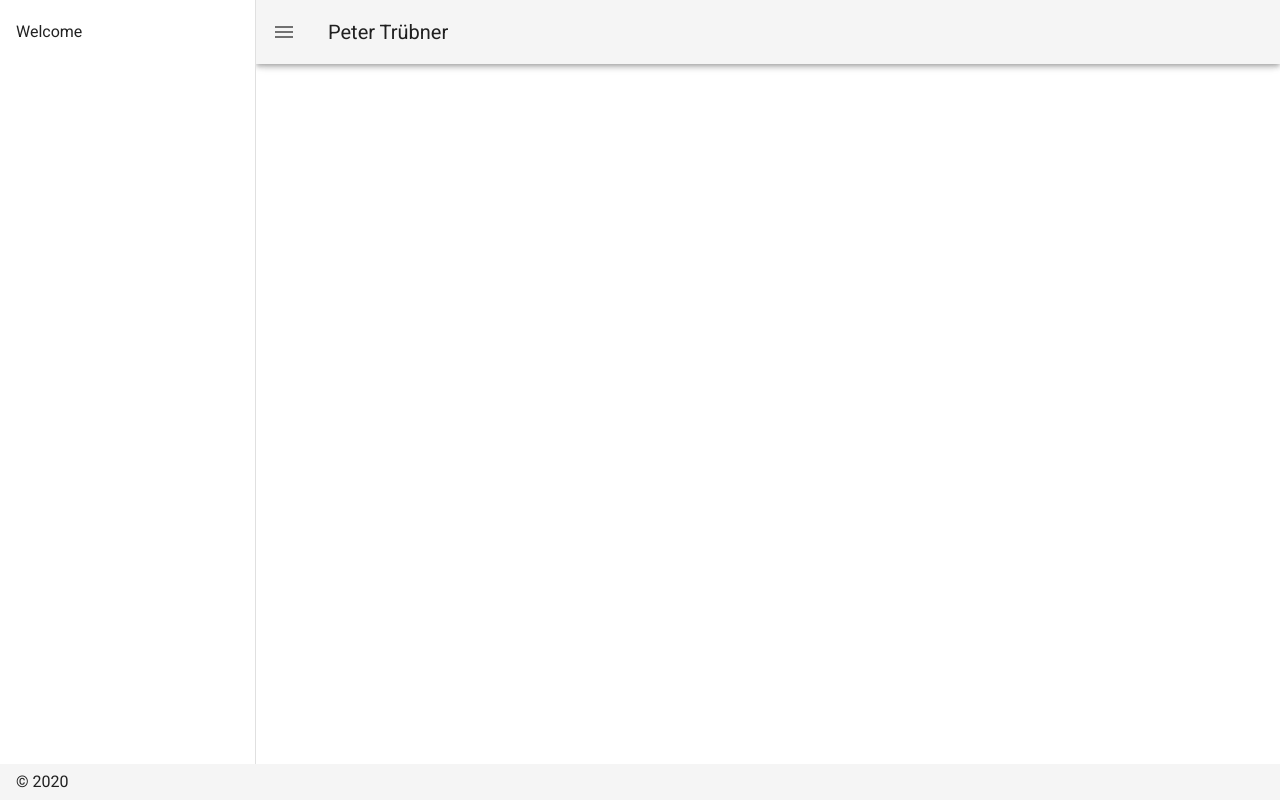
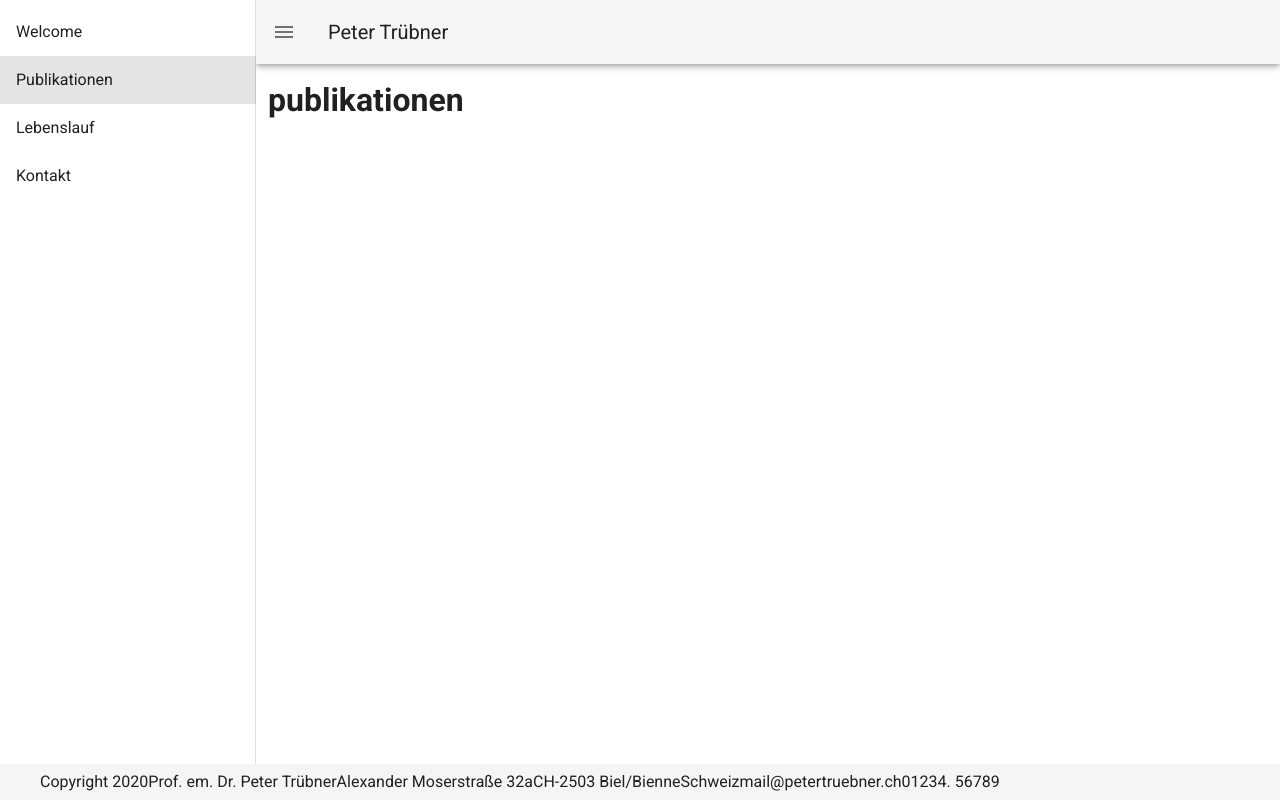
Before and after one commit to Schaeferjo/peter-truebner, a Nuxt app: page /publikationen in a window 1280 px wide. Both pictures are taken after a click on the button 28 px from the left and 32 px from the top of the page. Built offline with nearby package versions, Linux system fonts and the light colour scheme.

Commit message:
New page structure and new pages

```diff
--- /dev/null
+++ b/components/footer.vue
@@ -0,0 +1,22 @@
+<template>
+  <v-footer app>
+    <ul>
+      <li>Copyright {{ new Date().getFullYear() }}</li>
+      <li>Prof. em. Dr. Peter Trübner</li>
+      <li>Alexander Moserstraße 32a</li>
+      <li>CH-2503 Biel/Bienne</li>
+      <li>Schweiz</li>
+      <li>mail@petertruebner.ch</li>
+      <li>01234. 56789</li>
+    </ul>
+  </v-footer>
+</template>
+
+<style lang="scss" scoped>
+ul {
+  list-style-type: none;
+  li {
+    display: inline-block;
+  }
+}
+</style>
--- /dev/null
+++ b/components/header.vue
@@ -0,0 +1,50 @@
+<template>
+  <v-navigation-drawer v-model="drawer" fixed app>
+    <v-list>
+      <v-list-item
+        v-for="(item, i) in items"
+        :key="i"
+        :to="item.to"
+        router
+        exact
+      >
+        <v-list-item-content>
+          <v-list-item-title v-text="item.title" />
+        </v-list-item-content>
+      </v-list-item>
+    </v-list>
+  </v-navigation-drawer>
+</template>
+
+<script>
+export default {
+  props: {
+    drawer: {
+      type: Boolean,
+      required: true,
+    },
+  },
+  data() {
+    return {
+      items: [
+        {
+          title: 'Welcome',
+          to: '/',
+        },
+        {
+          title: 'Publikationen',
+          to: '/publikationen',
+        },
+        {
+          title: 'Lebenslauf',
+          to: '/lebenslauf',
+        },
+        {
+          title: 'Kontakt',
+          to: '/kontakt',
+        },
+      ],
+    }
+  },
+}
+</script>
--- a/layouts/default.vue
+++ b/layouts/default.vue
@@ -1,47 +1,36 @@
 <template>
   <v-app dark>
-    <v-navigation-drawer v-model="drawer" fixed app>
-      <v-list>
-        <v-list-item
-          v-for="(item, i) in items"
-          :key="i"
-          :to="item.to"
-          router
-          exact
-        >
-          <v-list-item-content>
-            <v-list-item-title v-text="item.title" />
-          </v-list-item-content>
-        </v-list-item>
-      </v-list>
-    </v-navigation-drawer>
+    <!-- HEADER -->
+    <Header :drawer="drawer" />
     <v-app-bar app>
       <v-app-bar-nav-icon @click.stop="drawer = !drawer" />
       <v-toolbar-title v-text="title" />
       <v-spacer />
     </v-app-bar>
+    <!-- MAIN -->
     <v-main>
       <v-container>
         <nuxt />
       </v-container>
     </v-main>
-    <v-footer app>
-      <span>&copy; {{ new Date().getFullYear() }}</span>
-    </v-footer>
+    <!-- FOOTER -->
+    <Footer />
   </v-app>
 </template>
 
 <script>
+import Header from '../components/header.vue'
+import Footer from '../components/footer.vue'
+
 export default {
+  components: {
+    Header,
+    Footer,
+  },
+
   data() {
     return {
       drawer: false,
-      items: [
-        {
-          title: 'Welcome',
-          to: '/',
-        },
-      ],
       title: 'Peter Trübner',
     }
   },
--- a/nuxt.config.js
+++ b/nuxt.config.js
@@ -88,5 +88,7 @@ export default {
    ** Build configuration
    ** See https://nuxtjs.org/api/configuration-build/
    */
-  build: {},
+  build: {
+    friendlyErrors: false,
+  },
 }
--- a/package.json
+++ b/package.json
@@ -29,7 +29,11 @@
     "eslint-plugin-nuxt": "^1.0.0",
     "eslint-plugin-prettier": "^3.1.4",
     "jest": "^26.0.1",
+    "node-sass": "^4.14.1",
     "prettier": "^2.0.5",
+    "pug": "^3.0.0",
+    "pug-plain-loader": "^1.0.0",
+    "sass-loader": "^8.0.2",
     "vue-jest": "^3.0.4"
   }
 }
--- /dev/null
+++ b/pages/kontakt.vue
@@ -0,0 +1,3 @@
+<template>
+  <h1>kontakt</h1>
+</template>
--- /dev/null
+++ b/pages/lebenslauf.vue
@@ -0,0 +1,3 @@
+<template>
+  <h1>lebenslauf</h1>
+</template>
--- /dev/null
+++ b/pages/publikationen.vue
@@ -0,0 +1,3 @@
+<template>
+  <h1>publikationen</h1>
+</template>
```
Also changed, not shown: 1 other file (tests, documents, lock files or other folders).
